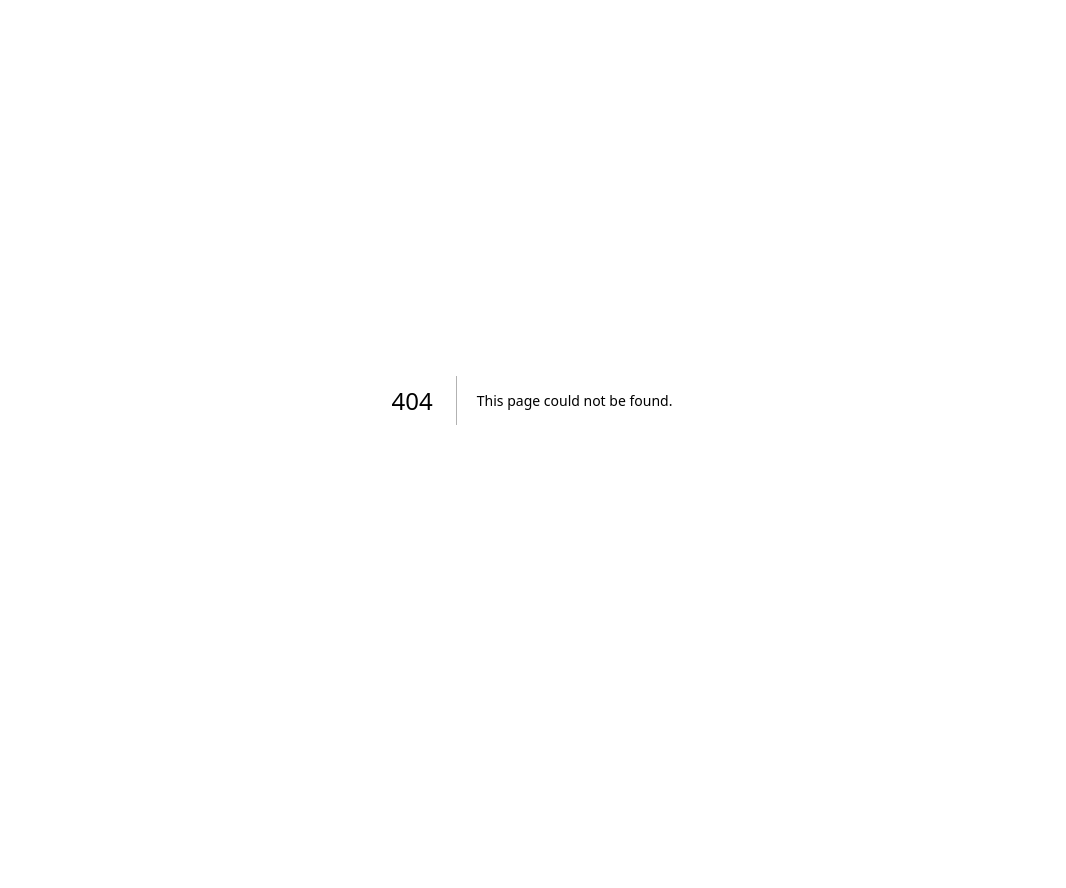
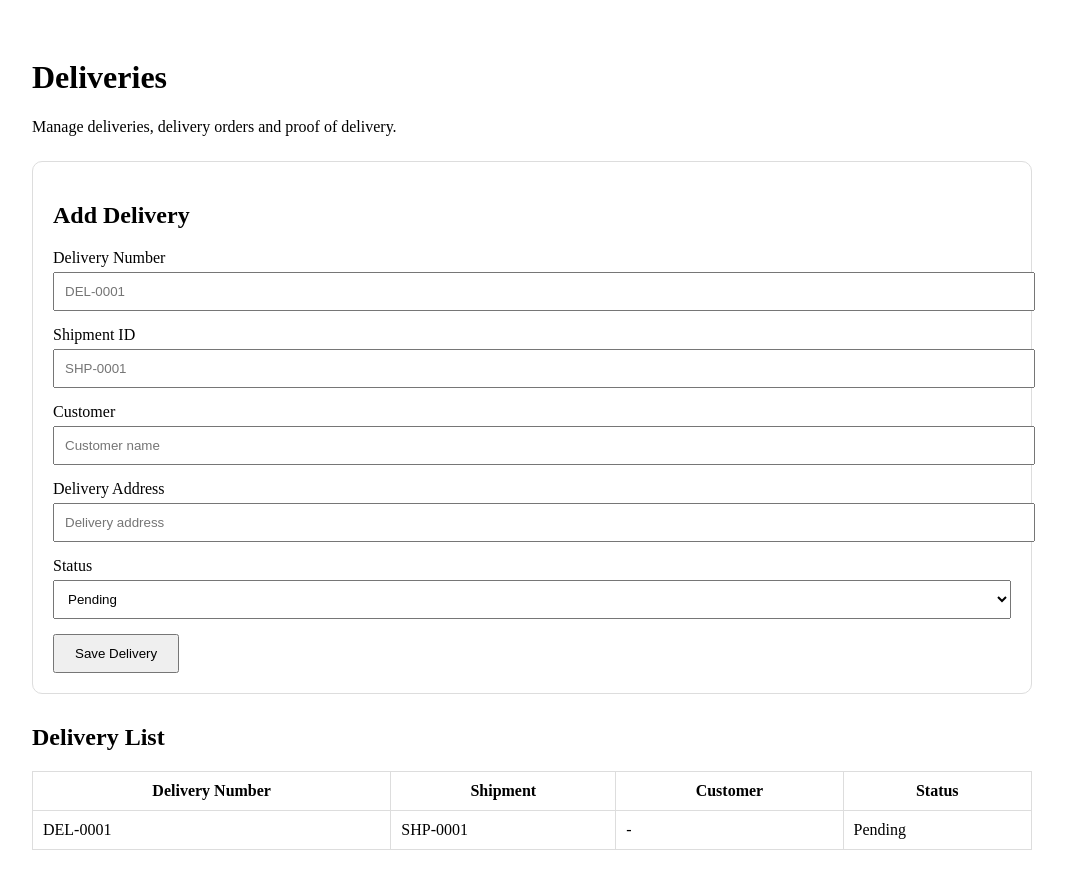
Before and after one commit to frankigogo19-beep/Import-clearance-system-, a Next.js app: page /app/deliveries in a window 1280 px wide. Before the commit this address had no page. Shown: the whole page, without its empty margins (108-1174 px from the left). Before the commit the page ends 800 px from the top, so only its background shows below. Built offline with nearby package versions, Linux system fonts and the light colour scheme.

Commit message:
Create DeliveriesPage component for managing deliveries

```diff
--- /dev/null
+++ b/app/app/deliveries/page.js
@@ -0,0 +1,161 @@
+"use client";
+
+import { useState } from "react";
+
+export default function DeliveriesPage() {
+  const [message, setMessage] = useState("");
+
+  return (
+    <main style={{ padding: "30px", maxWidth: "1000px", margin: "auto" }}>
+      <h1>Deliveries</h1>
+
+      <p>
+        Manage deliveries, delivery orders and proof of delivery.
+      </p>
+
+      {message && (
+        <p style={{ color: "green", marginTop: "15px" }}>
+          {message}
+        </p>
+      )}
+
+      <section
+        style={{
+          marginTop: "25px",
+          padding: "20px",
+          border: "1px solid #ddd",
+          borderRadius: "10px",
+        }}
+      >
+        <h2>Add Delivery</h2>
+
+        <div style={{ marginTop: "15px" }}>
+          <label>Delivery Number</label>
+          <input
+            type="text"
+            placeholder="DEL-0001"
+            style={{
+              display: "block",
+              width: "100%",
+              padding: "10px",
+              marginTop: "5px",
+              marginBottom: "15px",
+            }}
+          />
+
+          <label>Shipment ID</label>
+          <input
+            type="text"
+            placeholder="SHP-0001"
+            style={{
+              display: "block",
+              width: "100%",
+              padding: "10px",
+              marginTop: "5px",
+              marginBottom: "15px",
+            }}
+          />
+
+          <label>Customer</label>
+          <input
+            type="text"
+            placeholder="Customer name"
+            style={{
+              display: "block",
+              width: "100%",
+              padding: "10px",
+              marginTop: "5px",
+              marginBottom: "15px",
+            }}
+          />
+
+          <label>Delivery Address</label>
+          <input
+            type="text"
+            placeholder="Delivery address"
+            style={{
+              display: "block",
+              width: "100%",
+              padding: "10px",
+              marginTop: "5px",
+              marginBottom: "15px",
+            }}
+          />
+
+          <label>Status</label>
+          <select
+            style={{
+              display: "block",
+              width: "100%",
+              padding: "10px",
+              marginTop: "5px",
+              marginBottom: "15px",
+            }}
+          >
+            <option>Pending</option>
+            <option>Scheduled</option>
+            <option>In Transit</option>
+            <option>Delivered</option>
+            <option>Cancelled</option>
+          </select>
+
+          <button
+            onClick={() => setMessage("Delivery form is ready.")}
+            style={{
+              padding: "10px 20px",
+              cursor: "pointer",
+            }}
+          >
+            Save Delivery
+          </button>
+        </div>
+      </section>
+
+      <section style={{ marginTop: "30px" }}>
+        <h2>Delivery List</h2>
+
+        <table
+          style={{
+            width: "100%",
+            borderCollapse: "collapse",
+            marginTop: "15px",
+          }}
+        >
+          <thead>
+            <tr>
+              <th style={{ border: "1px solid #ddd", padding: "10px" }}>
+                Delivery Number
+              </th>
+              <th style={{ border: "1px solid #ddd", padding: "10px" }}>
+                Shipment
+              </th>
+              <th style={{ border: "1px solid #ddd", padding: "10px" }}>
+                Customer
+              </th>
+              <th style={{ border: "1px solid #ddd", padding: "10px" }}>
+                Status
+              </th>
+            </tr>
+          </thead>
+
+          <tbody>
+            <tr>
+              <td style={{ border: "1px solid #ddd", padding: "10px" }}>
+                DEL-0001
+              </td>
+              <td style={{ border: "1px solid #ddd", padding: "10px" }}>
+                SHP-0001
+              </td>
+              <td style={{ border: "1px solid #ddd", padding: "10px" }}>
+                -
+              </td>
+              <td style={{ border: "1px solid #ddd", padding: "10px" }}>
+                Pending
+              </td>
+            </tr>
+          </tbody>
+        </table>
+      </section>
+    </main>
+  );
+}
```
